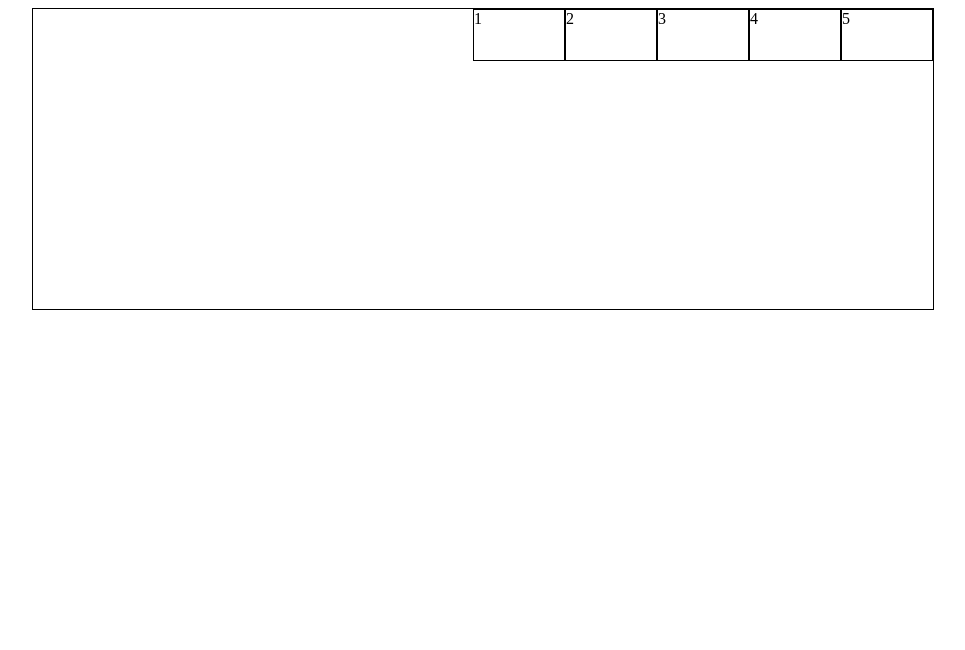
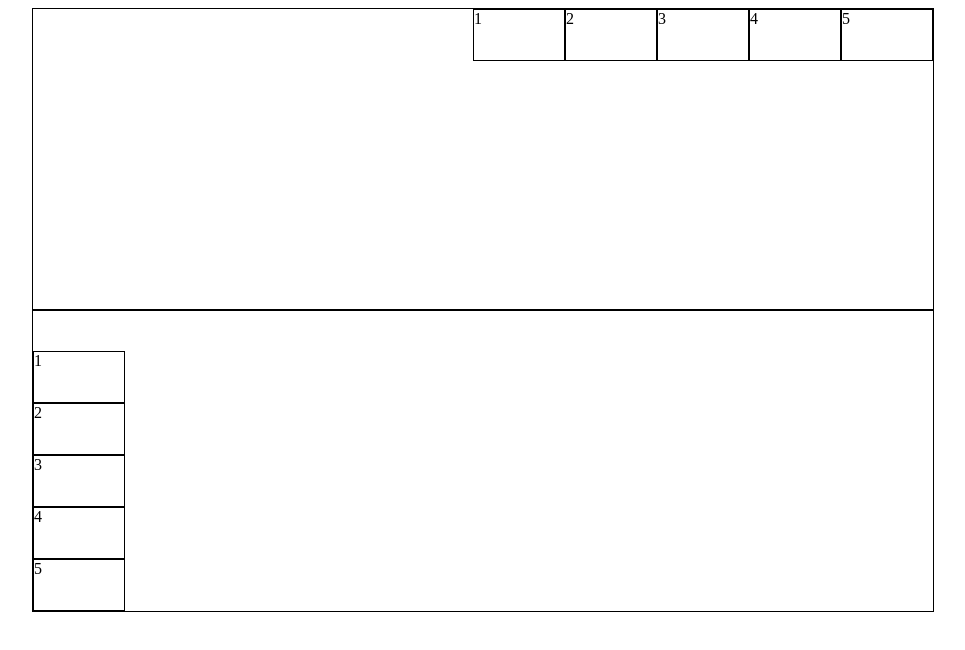
Before and after one commit to qblxx1337/flexx, a plain HTML site: page 208/index.html in a window 1280 px wide. Shown: the whole page, without its empty margins (157-1122 px from the left). Drawn offline with Linux system fonts and the light colour scheme.

Commit message:
ex 2p208

```diff
--- a/208/index.html
+++ b/208/index.html
@@ -14,5 +14,13 @@
         <div id="block">4</div>
         <div id="block">5</div>
     </div>
+    <div id="parent2">
+        <div id="block2">1</div>
+        <div id="block2">2</div>
+        <div id="block2">3</div>
+        <div id="block2">4</div>
+        <div id="block2">5</div>
+    </div>
+
 </body>
 </html>
--- a/208/style.css
+++ b/208/style.css
@@ -13,3 +13,18 @@
     height: 50px;
     border: 1px solid;
 }
+#parent2 {
+    margin: 0 auto;
+    width: 900px;
+    height: 300px;
+    border: 1px solid;
+    display: flex;
+    flex-direction: column;
+    justify-content: end;
+}
+
+#block2 {
+    width: 90px;
+    height: 50px;
+    border: 1px solid;
+}
```
